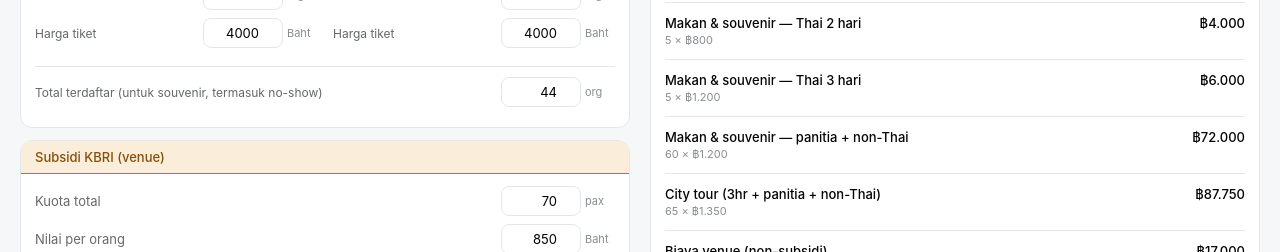
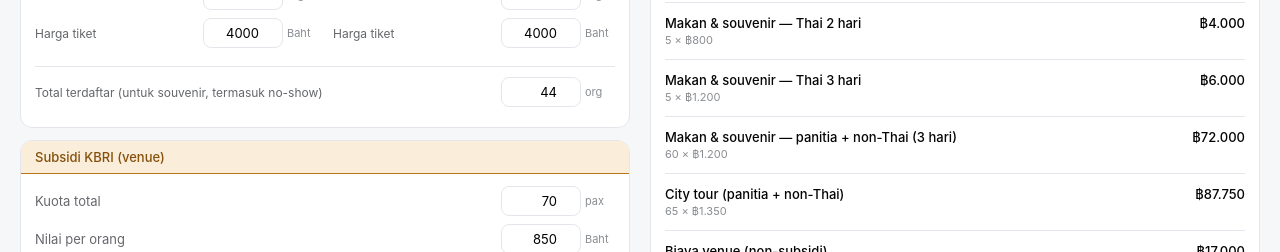
Before and after one commit to hanssantoso24/CalculatorSimposium, a website: page index.html in a window 1280 px wide. Shown: the part 780-1032 px from the top of the page. Drawn offline with nearby package versions, Linux system fonts and the light colour scheme.

Commit message:
Update index.html

```diff
--- a/index.html
+++ b/index.html
@@ -256,8 +256,8 @@
                 { label: "Makan & souvenir — Thai 1 hari", calc: `${t1n} × ฿${formatCurrency(t1c)}`, value: c.opsMT1 },
                 { label: "Makan & souvenir — Thai 2 hari", calc: `${t2n} × ฿${formatCurrency(t2c)}`, value: c.opsMT2 },
                 { label: "Makan & souvenir — Thai 3 hari", calc: `${t3n} × ฿${formatCurrency(t3c)}`, value: c.opsMT3 },
-                { label: "Makan & souvenir — panitia + non-Thai", calc: `${c.pTotal + yn} × ฿${formatCurrency(t3c)}`, value: c.opsMFull },
-                { label: "City tour (3hr + panitia + non-Thai)", calc: `${t3n + c.pTotal + yn} × ฿${formatCurrency(cityTour)}`, value: c.opsCT },
+                { label: "Makan & souvenir — panitia + non-Thai (3 hari)", calc: `${c.pTotal + yn} × ฿${formatCurrency(t3c)}`, value: c.opsMFull },
+                { label: "City tour (panitia + non-Thai)", calc: `${t3n + c.pTotal + yn} × ฿${formatCurrency(cityTour)}`, value: c.opsCT },
                 { label: "Biaya venue (non-subsidi)", calc: `${c.venuePayers} pax × ฿${formatCurrency(kbriV)}`, value: c.biayaVenue },
                 { label: "Hotel panitia", calc: `${c.rooms} kamar × ฿${formatCurrency(hotelPPN)} × ${hotelN} malam`, value: c.hotelCost },
                 { label: "Souvenir khusus panitia", calc: `${souvN} × ฿${formatCurrency(souvP)}`, value: c.souvCost },
```
